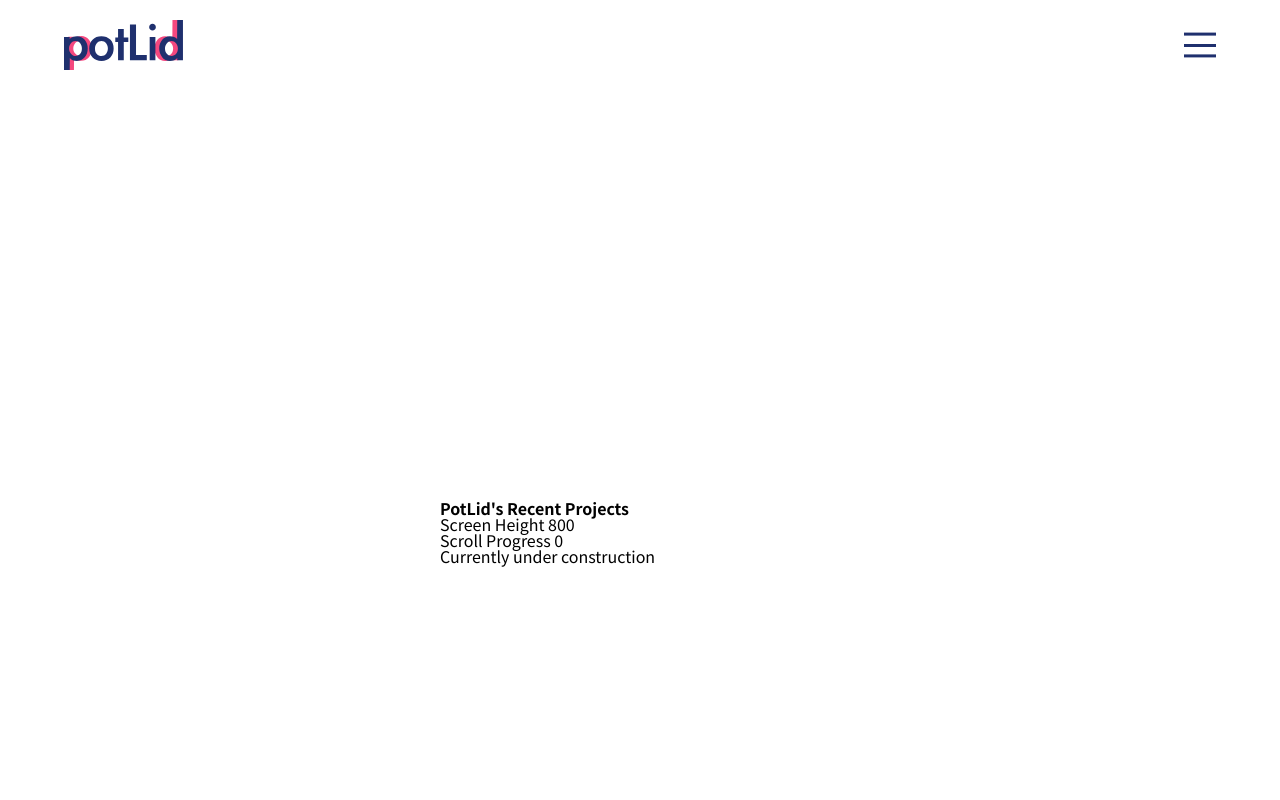
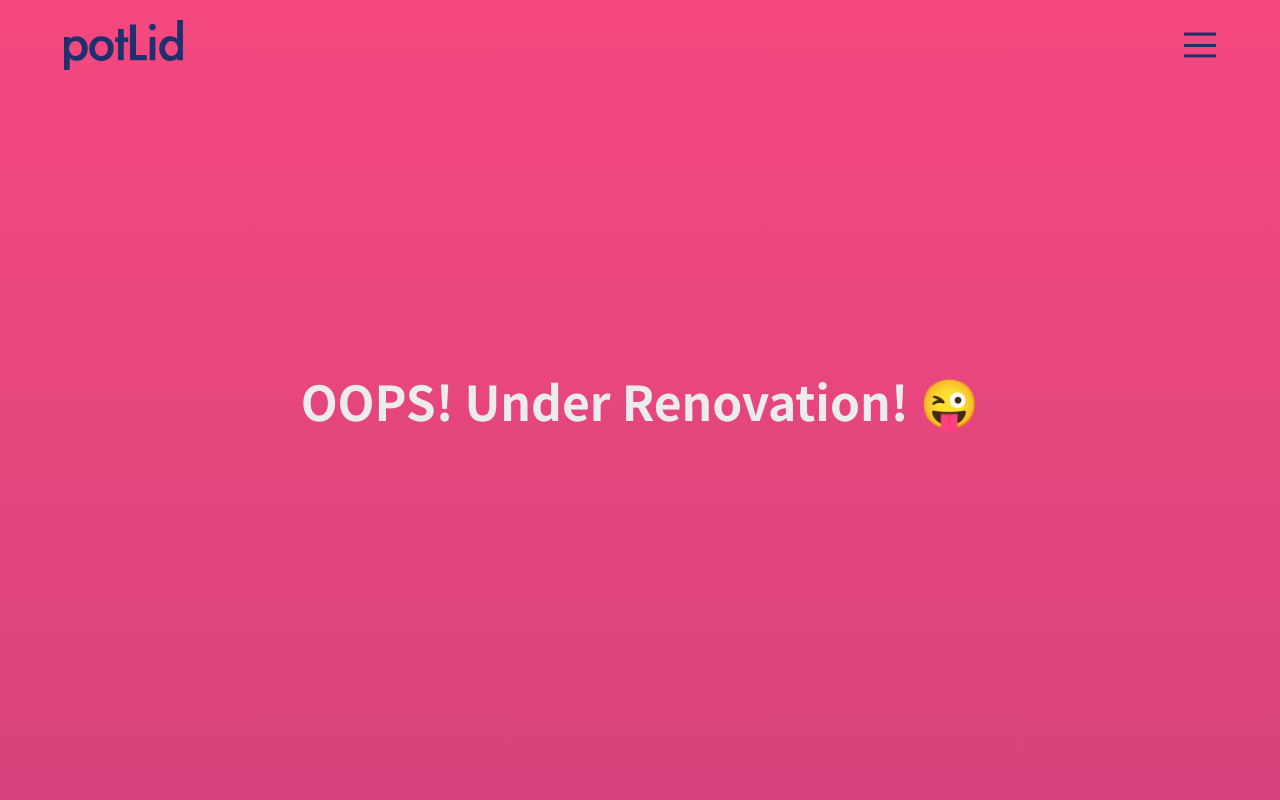
Before and after one commit to PotLid/potlid.dev, a React (Create React App) app: page / in a window 1280 px wide. Shown: the top 800 px of the page. Built offline with nearby package versions, Linux system fonts and the light colour scheme.

Commit message:
upgrade design

```diff
--- a/src/App.module.scss
+++ b/src/App.module.scss
@@ -1,6 +1,11 @@
-@import './presets/varialbes';
+//@import './presets/varialbes';
+@import './presets/_common.scss';
 
 // Root fontsize 16px (using rem)
 html {
   font-size: 16px;
 }
+
+html, body {
+  //background-color: $dd-color-text;
+}
--- a/src/Components/DD_Header/Header.scss
+++ b/src/Components/DD_Header/Header.scss
@@ -219,9 +219,10 @@ html, body {
   z-index: $header-menu-idx; // 6
   overflow-y: auto; // enable scroll
   // dev
-  background: rgba(255, 255, 255, 0.84);
-  -webkit-backdrop-filter: blur(14px);
-  backdrop-filter: blur(14px);
+  //background: rgba(255, 255, 255, 0.84);
+  background: rgba(255, 255, 255, 0.85);
+  -webkit-backdrop-filter: blur(24px);
+  backdrop-filter: blur(24px);
   -webkit-transition: background .36s cubic-bezier(0.32, 0.08, 0.24, 1), -webkit-backdrop-filter .2s cubic-bezier(0.32, 0.08, 0.24, 1), height .56s cubic-bezier(0.52, 0.16, 0.24, 1);
   transition: background .36s cubic-bezier(0.32, 0.08, 0.24, 1), backdrop-filter .2s cubic-bezier(0.32, 0.08, 0.24, 1), height .56s cubic-bezier(0.52, 0.16, 0.24, 1);
 }
@@ -765,6 +766,10 @@ html, body {
 // Hover color change
 // Temp
 .dd-header-no-touch .dd-header-btn:hover .dd-header-btn-span{
+  background-color: $dd-color-text;
+  transition: .3s ease;
+}
+.dd-header-no-touch .--dd-header-active .dd-header-btn:hover .dd-header-btn-span{
   background-color: $dd-color-02;
   transition: .3s ease;
 }
--- a/src/Components/Footer/Footer.module.scss
+++ b/src/Components/Footer/Footer.module.scss
@@ -3,7 +3,8 @@
 
 // Footer Base
 .-footer-base {
-  background-color: $dd-color-03;
+  background-color: $dd-color-01;
+  //background-color: $dd-color-03;
   box-sizing: border-box;
   min-width: $MOBILE_MIN_WIDTH;
   width: 100%;
--- a/src/Components/Main/Main.js
+++ b/src/Components/Main/Main.js
@@ -60,14 +60,16 @@ const Main = () => {
         >
             <section
                 className={styles['-sticky-box']}
-                style={{"height": `${state.windowHeight}px`}}
+                style={{
+                    "height": `${state.windowHeight}px`,
+                }}
                 ref={stickySection}
             >
                 <div className={styles['-title-box']}>
-                    <h1>PotLid's Recent Projects</h1>
-                    <p>Screen Height {state.windowHeight}</p>
-                    <p>Scroll Progress {state.progress}</p>
-                    <p>Currently under construction</p>
+                    <h1>OOPS! Under Renovation! 😜</h1>
+                    {/*<p>Screen Height {state.windowHeight}</p>*/}
+                    {/*<p>Scroll Progress {state.progress}</p>*/}
+                    {/*<p>Currently under construction</p>*/}
                 </div>
             </section>
         </div>
--- a/src/Components/Main/Main.module.scss
+++ b/src/Components/Main/Main.module.scss
@@ -1,9 +1,13 @@
 @import './src/presets/varialbes';
+@import './src/presets/common';
+
 .-main-base {
   min-width: $MOBILE_MIN_WIDTH;
   box-sizing: border-box;
   width: 100%;
   position: relative;
+
+  background: linear-gradient(180deg, $dd-color-02 0%, $dd-color-04 31%, $dd-color-05 55%, $dd-color-03 71%, $dd-color-01 100%);
 }
 
 .-sticky-box {
@@ -26,6 +30,17 @@
   left: 0;
   right: 0;
   margin: auto;
+  text-align: center;
+
+  height: 100%;
+  display: flex;
+  justify-content: center;
+  align-items: center;
+  color: $dd-color-text;
+}
+
+.-title-box h1{
+  font-size: 3rem;
 }
 
 @media only screen and (min-width: 0px) and (max-width: $MOBILE_MAX_WIDTH) {
@@ -46,7 +61,7 @@
     //background-size: cover;
   }
   .-title-box {
-    max-width: 400px;
-    top: 500px;
+    //max-width: 400px;
+    //top: 50%;
   }
 }
```
